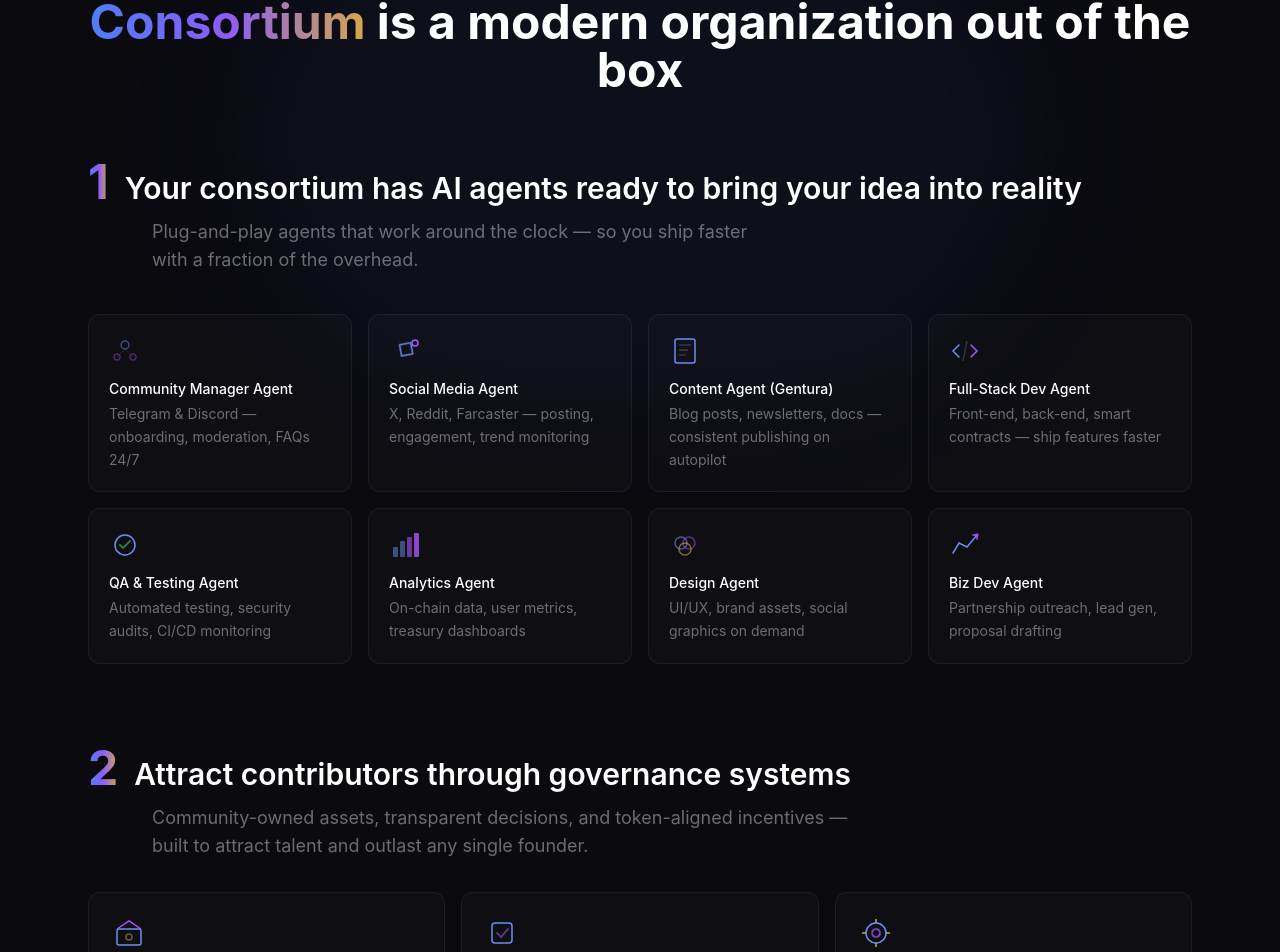
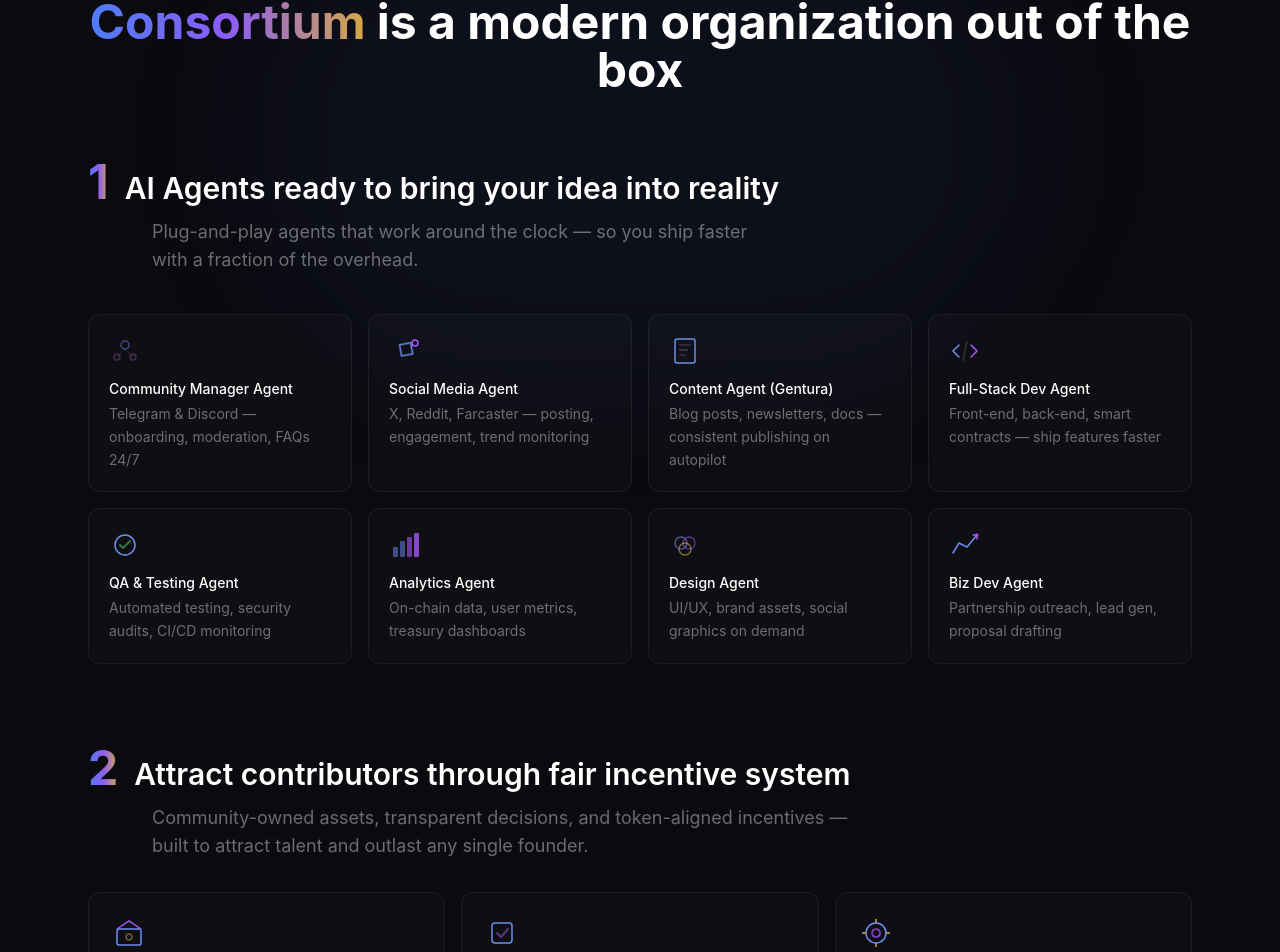
Before and after one commit to n0umen0n/consortiumlab-landing, a Next.js app: page / in a window 1280 px wide. Shown: the part 1318-2270 px from the top of the page. Built offline with nearby package versions, Linux system fonts and the light colour scheme.

Commit message:
Update numbered headings copy

```diff
--- a/src/components/WhyConsortium.tsx
+++ b/src/components/WhyConsortium.tsx
@@ -119,7 +119,7 @@ export default function WhyConsortium() {
             <div className="flex items-baseline gap-4 mb-3">
               <span className="text-4xl md:text-5xl font-bold gradient-text">1</span>
               <h3 className="text-2xl md:text-3xl font-semibold text-white">
-                Your consortium has AI agents ready to bring your idea into reality
+                AI Agents ready to bring your idea into reality
               </h3>
             </div>
             <p className="text-white/40 text-lg mb-10 max-w-2xl pl-12 md:pl-16">
@@ -147,7 +147,7 @@ export default function WhyConsortium() {
             <div className="flex items-baseline gap-4 mb-3">
               <span className="text-4xl md:text-5xl font-bold gradient-text">2</span>
               <h3 className="text-2xl md:text-3xl font-semibold text-white">
-                Attract contributors through governance systems
+                Attract contributors through fair incentive system
               </h3>
             </div>
             <p className="text-white/40 text-lg max-w-3xl mb-8 pl-12 md:pl-16">
```
